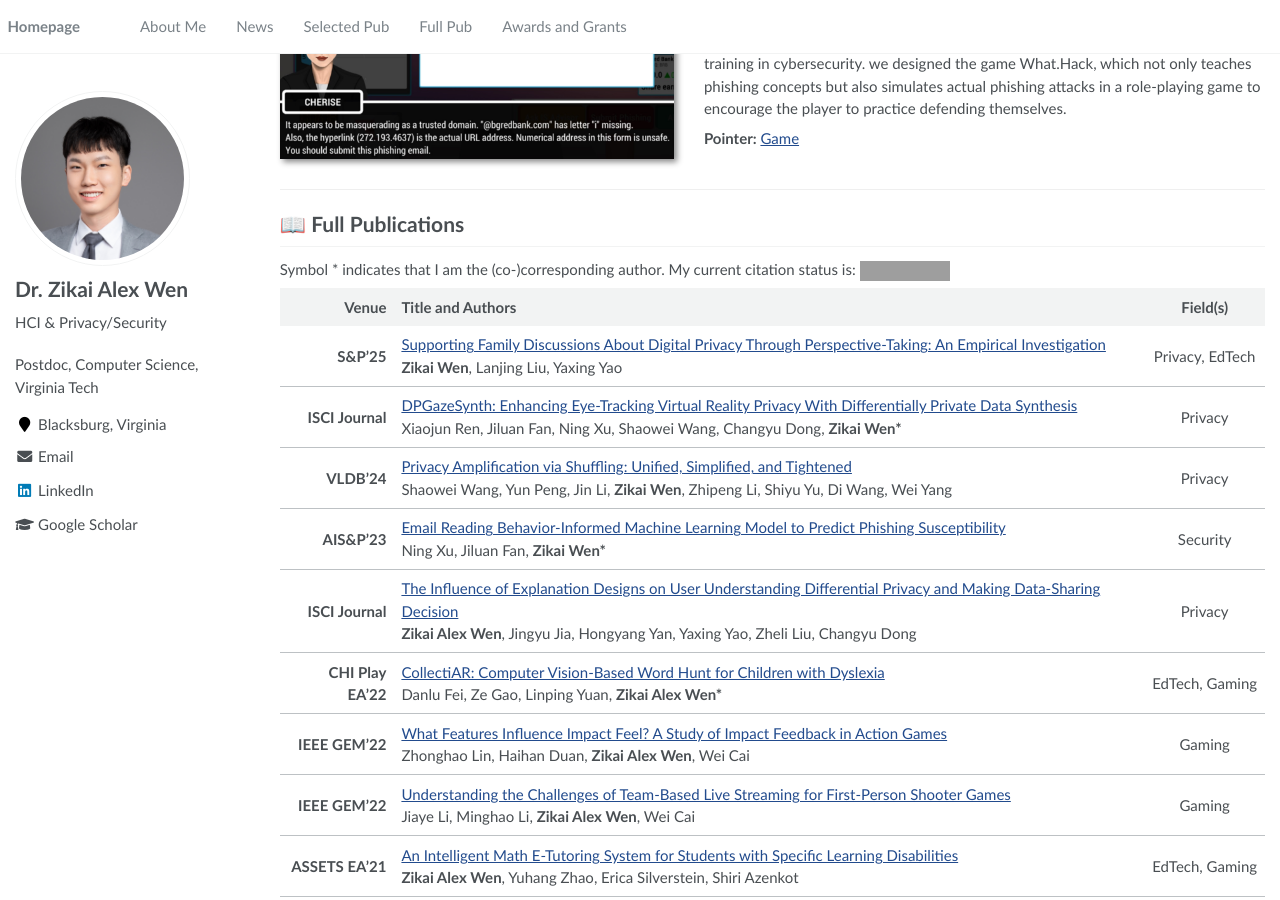
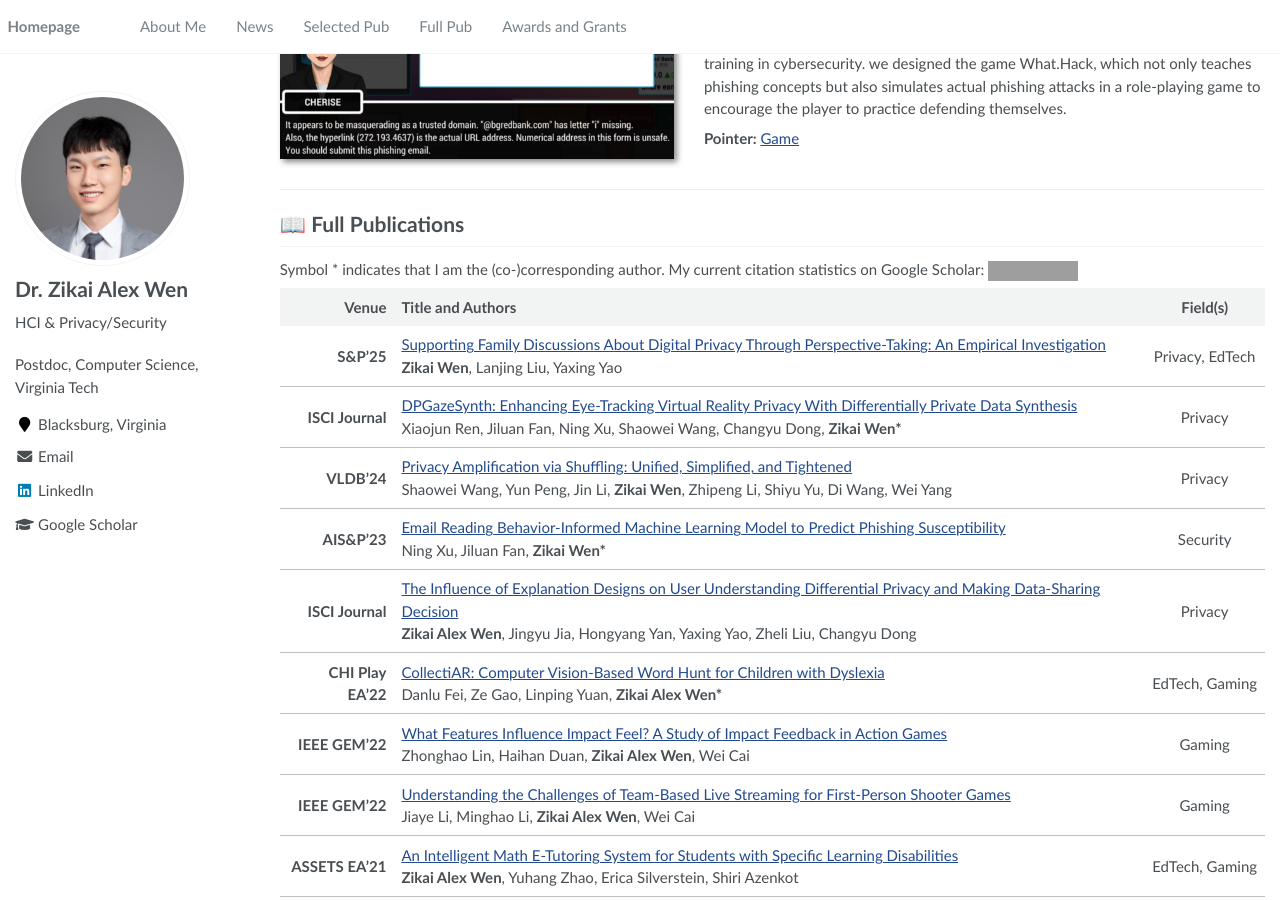
Before and after one commit to zikaiwen/zikaiwen.github.io, a Jekyll site: the page built from _pages/about.md, in a window 1280 px wide and 900 px high, scrolled down 1251 px. Built offline with Jekyll 4.4.1, drawn with Linux system fonts in a browser that asks for light colours; grey boxes are pictures that could not be loaded.

Commit message:
update meta-info

```diff
--- a/_pages/about.md
+++ b/_pages/about.md
@@ -94,7 +94,7 @@ I am a postdoc in the Computer Science Department at [Virginia Tech](https://web
 
 # 📖 Full Publications
 
-Symbol \* indicates that I am the (co-)corresponding author. My current citation status is: <a href='https://scholar.google.com/citations?user=apCH14IAAAAJ'><img src="https://img.shields.io/endpoint?url={{ url | url_encode }}&logo=Google%20Scholar&labelColor=f6f6f6&color=9cf&style=flat&label=citations"></a>
+Symbol \* indicates that I am the (co-)corresponding author. My current citation statistics on Google Scholar: <a href='https://scholar.google.com/citations?user=apCH14IAAAAJ'><img src="https://img.shields.io/endpoint?url={{ url | url_encode }}&logo=Google%20Scholar&labelColor=f6f6f6&color=9cf&style=flat&label=citations"></a>
 
 | Venue | Title and Authors | Field(s) |
 | ----: | :---------------- | :------: |
```
